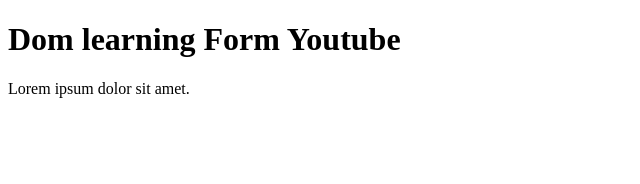
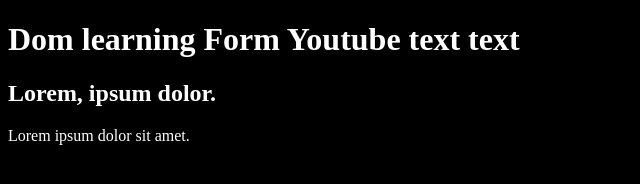
Before and after one commit to Sandesh-Vidhye/JavaScript, a plain HTML site: page 06_dom/one.html in a window 1280 px wide. Shown: the whole page, without its empty margins (0-640 px from the left). Drawn offline with Linux system fonts and the light colour scheme.

Commit message:
dom basic

```diff
--- a/06_dom/one.html
+++ b/06_dom/one.html
@@ -1,14 +1,32 @@
 <!DOCTYPE html>
 <html lang="en">
+
 <head>
     <meta charset="UTF-8">
     <meta name="viewport" content="width=device-width, initial-scale=1.0">
     <title>Dom learning</title>
+    <style>
+        .bg-black {
+            background-color: black;
+            color: white;
+        }
+    </style>
 </head>
-<body>
-    <div class="bg-balck">
-        <h1 class="heading"> Dom learning Form Youtube </h1>
-        <p>Lorem ipsum dolor sit amet.</p>
+
+<body class="bg-black">
+    <div>
+        <h1 id="title" class="heading"> Dom learning Form Youtube
+            <span>
+                text text
+            </span>
+        </h1>
+        <h2>
+            Lorem, ipsum dolor.
+        </h2>
+        <p>
+            Lorem ipsum dolor sit amet.
+        </p>
     </div>
 </body>
+
 </html>
```
